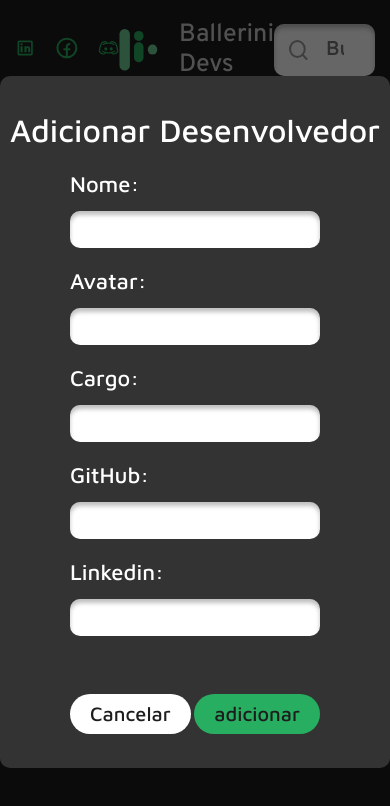
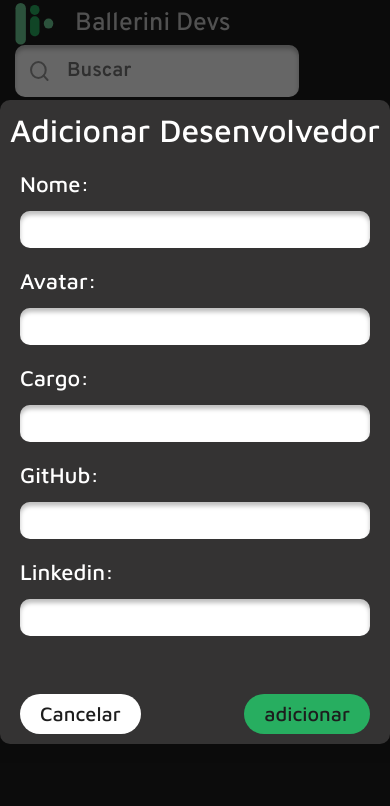
Before and after one commit to GuiLeoni14/Desafio_ReactJs_Ballerini, a React (Vite) app: page /devs in a window 390 px wide. Both pictures are taken after a click on the button "Adicionar Desenvolvedor". Shown: the top 806 px of the page. Built offline with nearby package versions, Linux system fonts and the light colour scheme.

Commit message:
ajustando responsividade

```diff
--- a/src/components/Dialog/styles.scss
+++ b/src/components/Dialog/styles.scss
@@ -12,7 +12,11 @@
     justify-content: center;
 }
 .content{
-    background-color: rgba(52, 51, 51, 1);;
-    width: 46rem;
+    background-color: rgba(52, 51, 51, 1);
+    width: 100%;
+    max-width: 46rem;
     border-radius: 1rem;
+    @media (max-width: 500px) {
+        max-width: 40rem;
+    }
 }
--- a/src/index.css
+++ b/src/index.css
@@ -16,3 +16,8 @@ html{
 section{
     width: 100%;
 }
+@media(max-width: 350px){
+    html{
+        font-size: 50%;
+    }
+}
--- a/src/layout/NavBar/styles.scss
+++ b/src/layout/NavBar/styles.scss
@@ -40,5 +40,30 @@ header{
                 }
             }
         }
+        @media(max-width: 1050px){
+            .text{
+                margin-right: 4rem;
+            }
+        }
+        @media(max-width: 700px){
+            .text{
+                ul{
+                    display: none;
+                }
+            }
+        }
+        @media(max-width: 350px){
+            .text{
+                .logo{
+                    display: none;
+                }
+            }
+        }
+    }
+    @media(max-width: 630px){
+        .container{
+            flex-direction: column;
+            align-items: flex-start;
+        }
     }
 }
--- a/src/pages/Devs/Form/styles.scss
+++ b/src/pages/Devs/Form/styles.scss
@@ -44,4 +44,10 @@
             justify-content: space-between;
         }
     }
+    @media(max-width: 500px){
+        padding: 1rem 0rem;
+        .fields{
+            padding: 0rem 2rem;
+        }
+    }
 }
--- a/src/pages/Devs/SlideDevs/styles.scss
+++ b/src/pages/Devs/SlideDevs/styles.scss
@@ -62,4 +62,11 @@
         align-items: center;
         justify-content: space-between;
     }
+    @media(max-width: 400px) {
+        max-width: 100%;
+        .card{
+            width: 100%;
+            padding: 1rem;
+        }
+    }
 }
--- a/src/pages/Devs/index.jsx
+++ b/src/pages/Devs/index.jsx
@@ -90,10 +90,19 @@ export default function Devs() {
                     <div className="slide_devs">
                         <Swiper
                             className="swiper"
-                            spaceBetween={10}
+                            spaceBetween={40}
+                            breakpoints={{
+                                1080: {
+                                    spaceBetween: 10,
+                                    slidesPerView: 3,
+                                },
+                                750: {
+                                    slidesPerView: 2,
+                                },
+                            }}
                             modules={[Navigation]}
                             navigation
-                            slidesPerView={3}
+                            slidesPerView={1}
                             onSlideChange={() => console.log('slide change')}
                             onSwiper={(swiper) => console.log(swiper)}
                         >
--- a/src/pages/Devs/styles.scss
+++ b/src/pages/Devs/styles.scss
@@ -52,6 +52,9 @@
                         width: 100%;
                         max-width: 50rem;
                     }
+                    @media(max-width: 400px) {
+                        padding: 0rem;
+                    }
                 }
             }
             .card_no_results{
@@ -59,5 +62,12 @@
                 padding-bottom: 20rem;
             }
         }
+        @media(max-width: 350px){
+            padding-bottom: 1rem;
+            padding-top: 18rem;
+        }
+        @media(max-height: 768px){
+            padding-bottom: 1rem;
+        }
     }
 }
```
